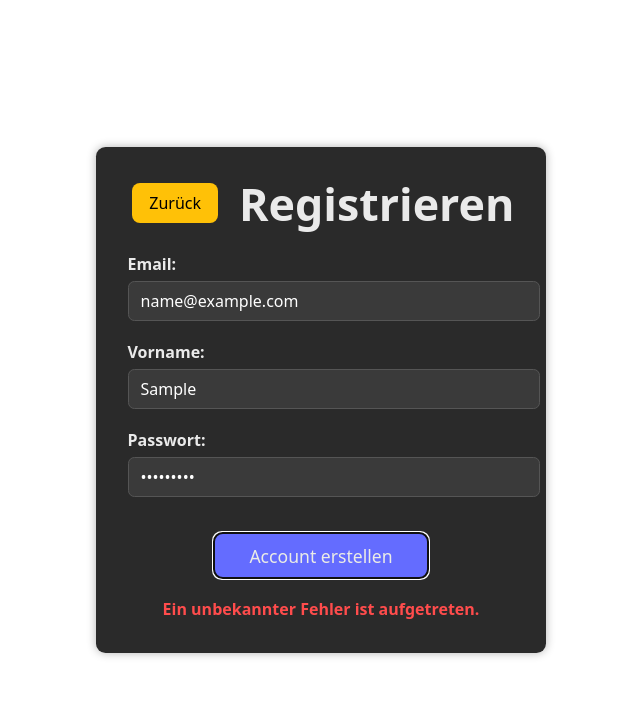
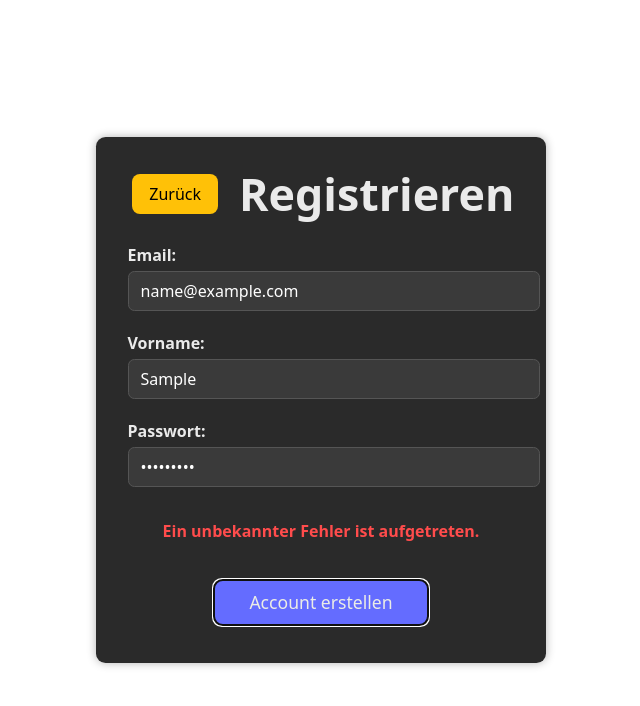
Before and after one commit to Pierro-e/HTWD-SE-shareshop_4B, a Vue app in the folder src/frontend/shareshop_4b/: page /registrieren in a window 1280 px wide. Both pictures are taken after typing "name@example.com", "Sample", "Sample123" into the empty fields and a click on the button "Account erstellen". Shown: the top 706 px of the page, without its empty margins (319-959 px from the left). Built offline with nearby package versions, Linux system fonts and the light colour scheme; no server answers.

Commit message:
CreateAccount.vue Fehlermeldung angepasst

```diff
--- a/src/frontend/shareshop_4b/src/components/CreateAccount.vue
+++ b/src/frontend/shareshop_4b/src/components/CreateAccount.vue
@@ -36,9 +36,9 @@
                     required
                 >
             </div>
+            <div v-if="errorMessage" class="error">{{ errorMessage }}</div>
             <button class="button-submit" type="submit">Account erstellen</button>
         </form>
-        <div v-if="errorMessage" class="error">{{ errorMessage }}</div>
     </div>
 </template>
 
```
